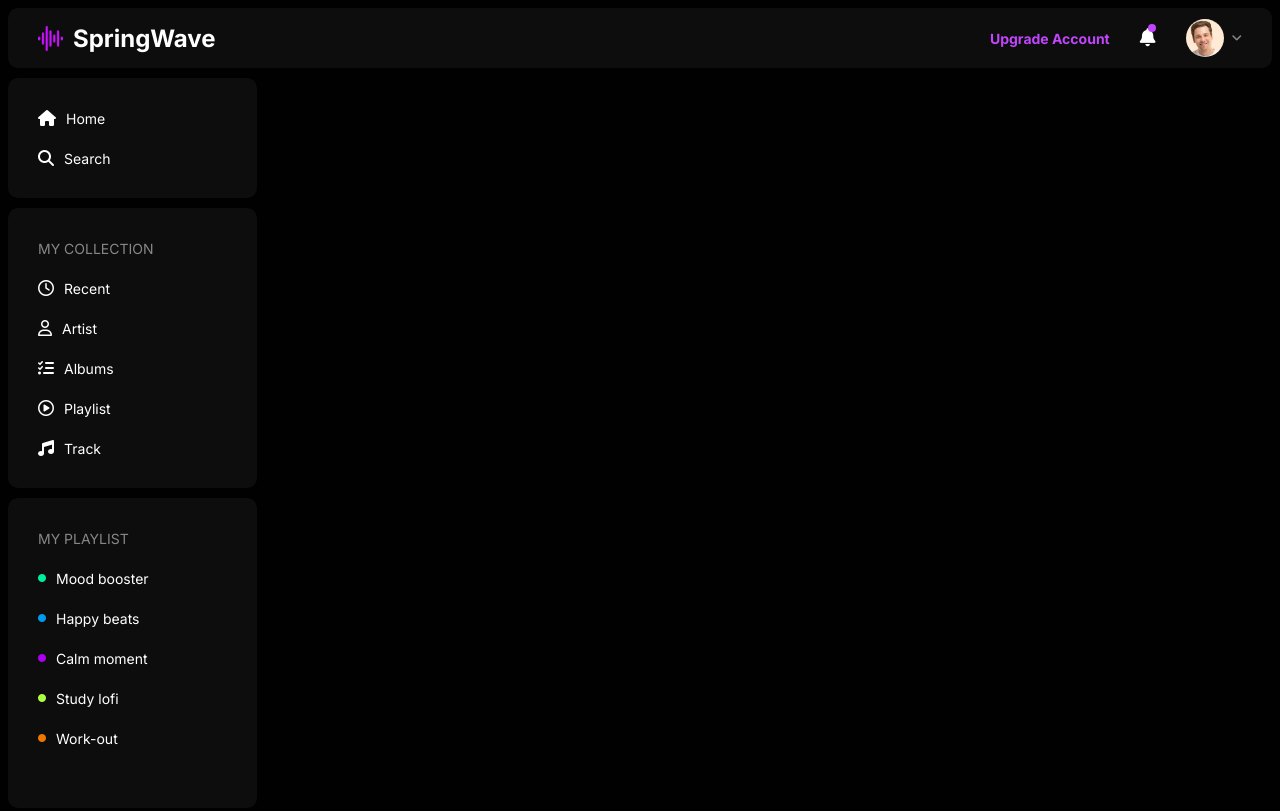
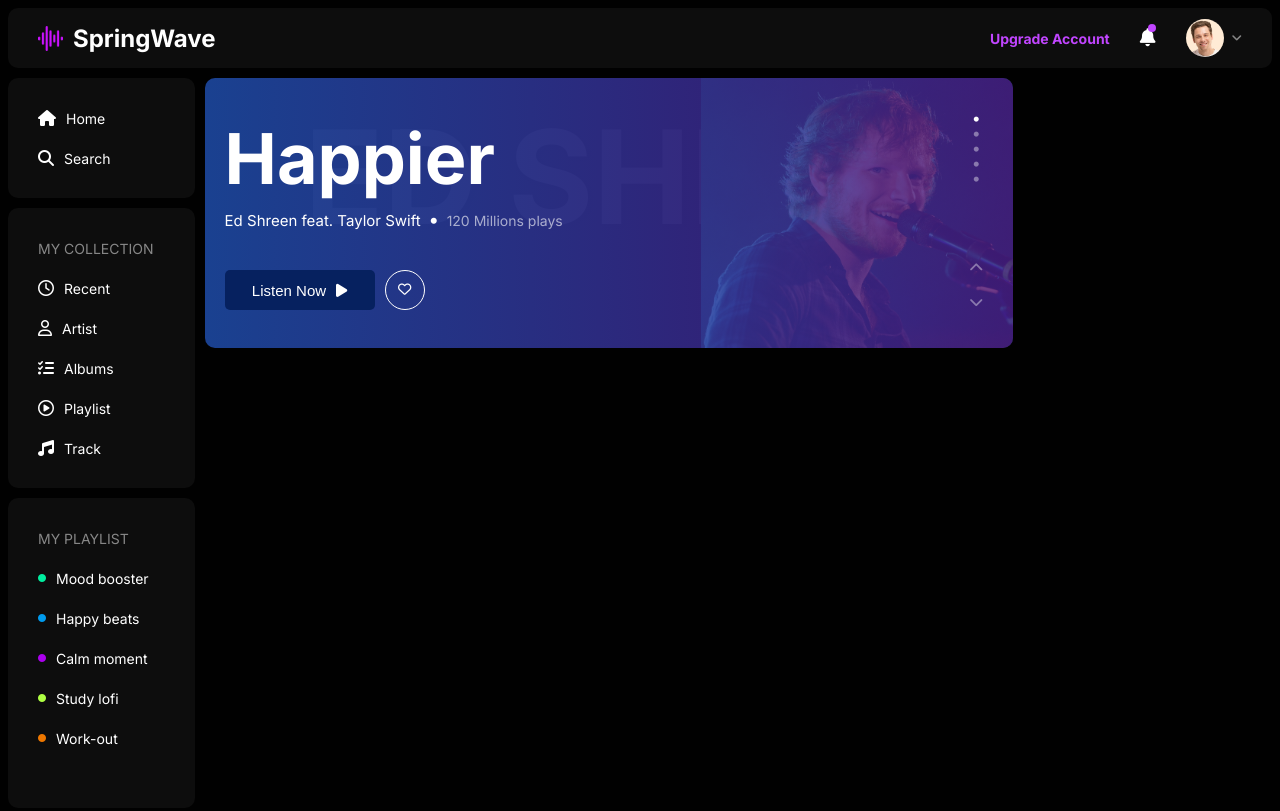
Before and after one commit to thant-zin-aung/springwave-music-web, a plain HTML site: page index.html in a window 1280 px wide. Drawn offline with Linux system fonts and the light colour scheme.

Commit message:
Added top song banner UI

```diff
--- a/index.html
+++ b/index.html
@@ -67,7 +67,46 @@
           <div class="menu"><i class="fa-solid fa-circle"></i> Work-out</div>
         </div>
       </div>
-      <div class="mid-container"></div>
+      <div class="mid-container">
+        <div class="special-track-list-container">
+          <div class="special-track-container">
+            <div class="backdrop-artist-name">ED SHREEN</div>
+            <img
+              src="assets/img/ed_shreen.png"
+              alt=""
+              class="backdrop-artist-image"
+            />
+            <div class="track-detail-container">
+              <div class="track-title">Happier</div>
+              <div class="track-artist">
+                Ed Shreen feat. Taylor Swift <i class="fa-solid fa-circle"></i>
+                <span>120 Millions plays</span>
+              </div>
+              <div class="button-container">
+                <button class="listen-button">
+                  Listen Now <i class="fa-solid fa-play"></i>
+                </button>
+                <button class="save-button">
+                  <i class="fa-regular fa-heart"></i>
+                </button>
+              </div>
+              <div class="slide-container">
+                <div class="dot-container">
+                  <i class="fa-solid fa-circle active"></i>
+                  <i class="fa-solid fa-circle"></i>
+                  <i class="fa-solid fa-circle"></i>
+                  <i class="fa-solid fa-circle"></i>
+                  <i class="fa-solid fa-circle"></i>
+                </div>
+                <div class="arrow-container">
+                  <i class="fa-solid fa-chevron-up up-arrow-icon"></i>
+                  <i class="fa-solid fa-chevron-down down-arrow-icon"></i>
+                </div>
+              </div>
+            </div>
+          </div>
+        </div>
+      </div>
       <div class="right-container"></div>
     </main>
 
--- a/styles/dashboard-style.css
+++ b/styles/dashboard-style.css
@@ -76,16 +76,16 @@ main > div {
   border-radius: 10px;
 }
 main .left-container {
-  width: 20%;
+  width: 15%;
   height: 100%;
   display: flex;
   flex-direction: column;
 }
 main .mid-container {
-  width: 50%;
+  width: 65%;
 }
 main .right-container {
-  width: 30%;
+  width: 20%;
 }
 
 main .left-container .menu-container {
@@ -131,3 +131,211 @@ main .left-container .menu-container:last-child .menu:nth-child(5) i {
 main .left-container .menu-container:last-child .menu:nth-child(6) i {
   color: rgb(238, 119, 0);
 }
+
+main .mid-container .special-track-list-container {
+  width: 100%;
+  height: 270px;
+  /* background-color: red; */
+  border-radius: 10px;
+  overflow: hidden;
+}
+.special-track-list-container .special-track-container {
+  width: 100%;
+  height: 100%;
+  position: relative;
+  overflow: hidden;
+}
+.special-track-list-container .special-track-container .backdrop-artist-name {
+  position: absolute;
+  top: 20px;
+  left: 100px;
+  font-size: 130px;
+  font-weight: bold;
+  color: white;
+  text-shadow: 2px 2px 4px rgba(0, 0, 0, 0.5);
+  text-wrap: nowrap;
+  z-index: 0;
+  opacity: 0.1;
+}
+.special-track-list-container .special-track-container .backdrop-artist-image {
+  width: auto;
+  height: 100%;
+  object-fit: cover;
+  /* filter: brightness(0.5); */
+  position: absolute;
+  z-index: 1;
+  right: 0;
+}
+.special-track-list-container .special-track-container .track-detail-container {
+  position: relative;
+  z-index: 2;
+  width: 100%;
+  height: 100%;
+  display: flex;
+  flex-direction: column;
+  justify-content: center;
+  padding: 20px;
+  background: linear-gradient(
+    to right,
+    rgba(32, 81, 180, 0.8),
+    /* red with 70% opacity */ rgba(76, 22, 133, 0.8)
+      /* blue with 70% opacity */
+  );
+}
+.special-track-list-container
+  .special-track-container
+  .track-detail-container
+  .track-title {
+  font-size: 70px;
+  font-weight: bolder;
+}
+.special-track-list-container
+  .special-track-container
+  .track-detail-container
+  .track-artist {
+  display: flex;
+  align-items: center;
+  font-size: 15px;
+  margin-top: 10px;
+  margin-bottom: 40px;
+}
+.special-track-list-container
+  .special-track-container
+  .track-detail-container
+  .track-artist
+  i {
+  font-size: 6px;
+  margin: 0 10px;
+}
+.special-track-list-container
+  .special-track-container
+  .track-detail-container
+  .track-artist
+  span {
+  font-size: 14px;
+  opacity: 0.6;
+}
+.special-track-list-container
+  .special-track-container
+  .track-detail-container
+  .button-container {
+  display: flex;
+  align-items: center;
+}
+.special-track-list-container
+  .special-track-container
+  .track-detail-container
+  .button-container
+  button {
+  height: 40px;
+  border: none;
+  cursor: pointer;
+}
+.special-track-list-container
+  .special-track-container
+  .track-detail-container
+  .button-container
+  .listen-button {
+  width: 150px;
+  border-radius: 5px;
+  margin-right: 10px;
+  background-color: rgb(6, 33, 95);
+  color: white;
+  display: flex;
+  align-items: center;
+  justify-content: center;
+  gap: 10px;
+  font-size: 15px;
+}
+.special-track-list-container
+  .special-track-container
+  .track-detail-container
+  .button-container
+  .save-button {
+  width: 40px;
+  border-radius: 40px;
+  display: flex;
+  justify-content: center;
+  align-items: center;
+  background-color: transparent;
+  border: 1px solid white;
+  color: white;
+  transition: 0.5s all ease;
+}
+.special-track-list-container
+  .special-track-container
+  .track-detail-container
+  .button-container
+  .save-button:hover {
+  background-color: white;
+  color: black;
+}
+.special-track-list-container
+  .special-track-container
+  .track-detail-container
+  .slide-container {
+  height: 100%;
+  position: absolute;
+  right: 30px;
+  display: flex;
+  flex-direction: column;
+  justify-content: space-around;
+  align-items: center;
+}
+.special-track-list-container
+  .special-track-container
+  .track-detail-container
+  .slide-container
+  > div {
+  display: flex;
+  flex-direction: column;
+}
+.special-track-list-container
+  .special-track-container
+  .track-detail-container
+  .slide-container
+  .dot-container {
+  gap: 10px;
+}
+.special-track-list-container
+  .special-track-container
+  .track-detail-container
+  .slide-container
+  .dot-container
+  i {
+  font-size: 5px;
+  opacity: 0.4;
+}
+.special-track-list-container
+  .special-track-container
+  .track-detail-container
+  .slide-container
+  .dot-container
+  i.active {
+  opacity: 1;
+}
+.special-track-list-container
+  .special-track-container
+  .track-detail-container
+  .slide-container
+  .arrow-container {
+  gap: 20px;
+}
+.special-track-list-container
+  .special-track-container
+  .track-detail-container
+  .slide-container
+  .arrow-container
+  i {
+  font-size: 14px;
+  opacity: 0.4;
+  cursor: pointer;
+}
+.special-track-list-container
+  .special-track-container
+  .track-detail-container
+  .slide-container
+  .arrow-container
+  i:hover {
+  opacity: 1;
+}
```
Also changed, not shown: assets/img/ed_shreen.png (added).
